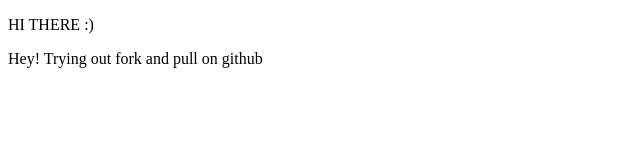
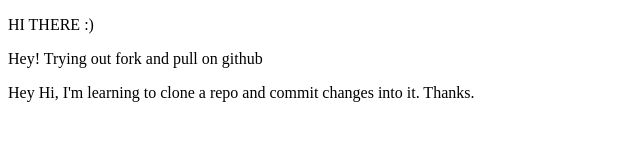
Before and after one commit to NS2103/for-test, a plain HTML site: page index.html in a window 1280 px wide. Shown: the whole page, without its empty margins (0-640 px from the left). Drawn offline with Linux system fonts and the light colour scheme.

Commit message:
line add

```diff
--- a/index.html
+++ b/index.html
@@ -8,5 +8,6 @@
 <body>
 	<p>HI THERE :)</p>
 	<p>Hey! Trying out fork and pull on github</p>
+	<p>Hey Hi, I'm learning to clone a repo and commit changes into it. Thanks.</p>
 </body>
 </html>
```
